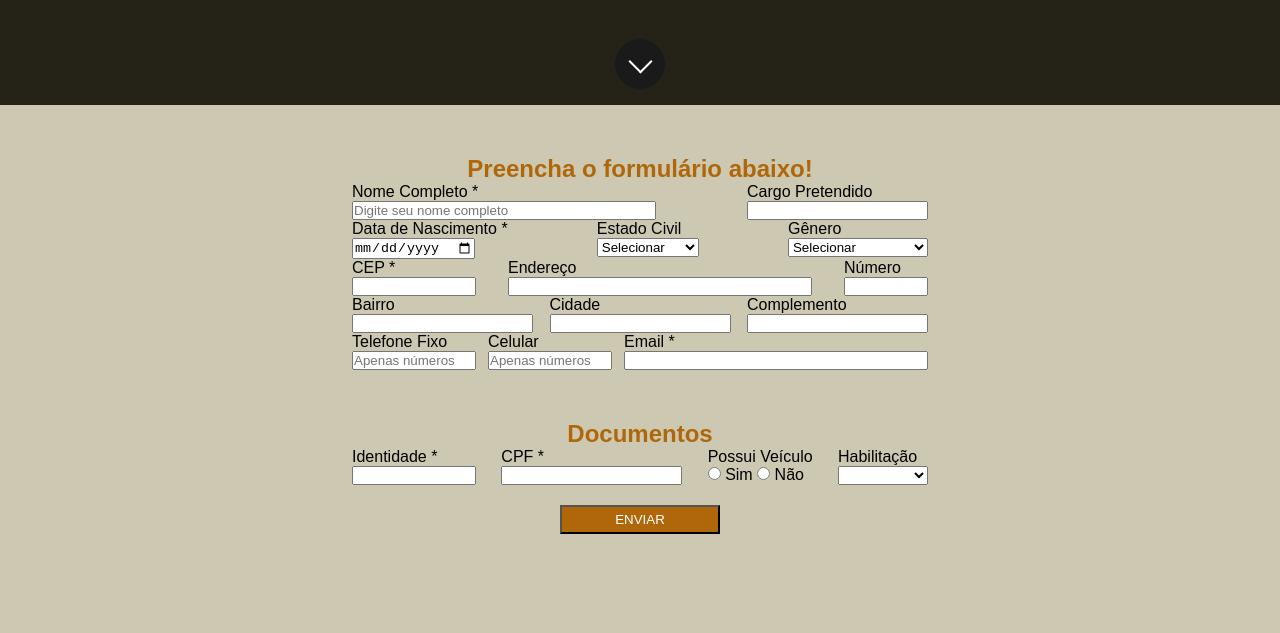
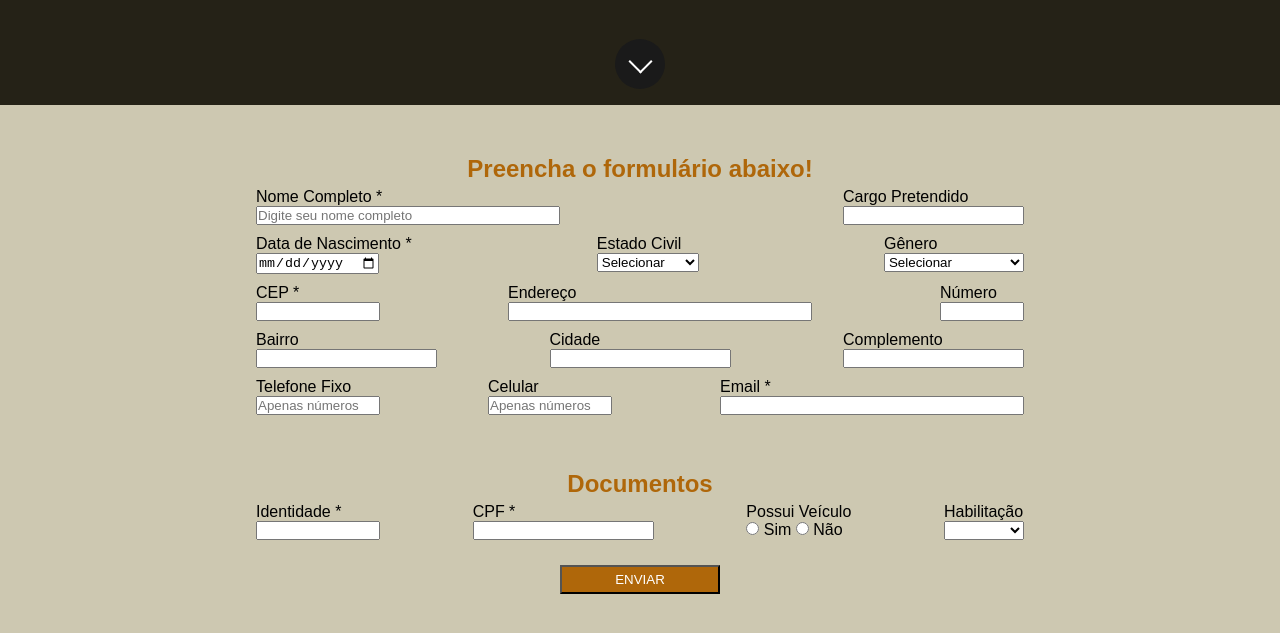
Before and after one commit to wallanmota/Banco-de-curriculos, a plain HTML site: page index.html in a window 1280 px wide. Shown: the part 695-1328 px from the top of the page. Drawn offline with nearby package versions, Linux system fonts and the light colour scheme.

Commit message:
pequenos ajustes style

```diff
--- a/css/style.css
+++ b/css/style.css
@@ -102,8 +102,8 @@
     ******************************/
 
     form{
-        width: 100%;
-        /* display: flex; */
+        width: 100vw;
+        display: flex;
         align-items: center;
         justify-content: center;
 
@@ -114,7 +114,8 @@
     }
 
     #containerPai{
-        height: 80vh;
+        width: 90vw;
+        height: 90vh;
     }
 
     #container {
@@ -124,22 +125,16 @@
     }
 
     .bloco {
-    width: 45%;
+    width: 60vw;
     display: flex;
-    justify-content: space-between;
+    margin: 5px;
+    justify-content:space-between
     }
 
     #erro{
         color: red;
     }
 
-    .preenchimentoObrigatorio{
-        color: red;
-    }
-
-    #DataNascimento select{
-        padding: 0px 5px;
-    }
     #cep, #telefone, #celular,
     #identidade, #cpf{
         width: 7.5rem;
@@ -149,8 +144,8 @@
     width: 18.75rem;
     }
 
-    #categoriasHabilitacao {
-        width: 5.625rem;
+    #categoriasHabilitacao{
+        width: 6em;
     }
 
     #numResidencia {
--- a/index.html
+++ b/index.html
@@ -138,7 +138,7 @@
                     <label for="categoriaHabilitacao">Habilitação</label>
                     <select id="categoriasHabilitacao">
                         <option value=" "></option>
-                        <option value="Não">Não</option>
+                        <option value="Não">Nenhuma</option>
                         <option value="A">A</option>
                         <option value="B">B</option>
                         <option value="AB">AB</option>
```
